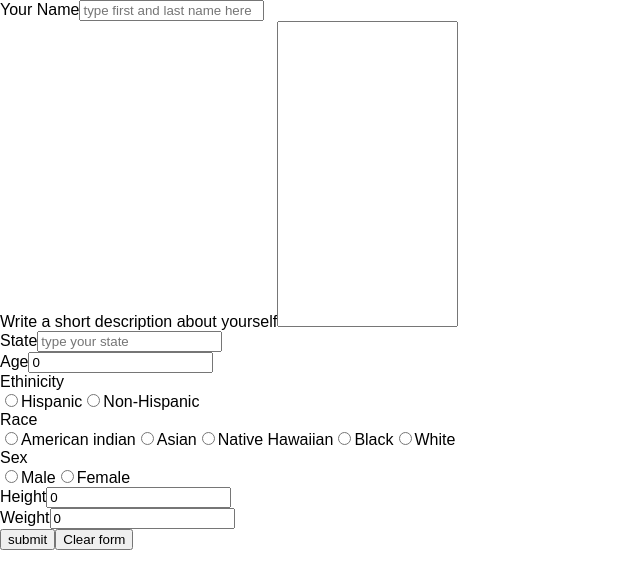
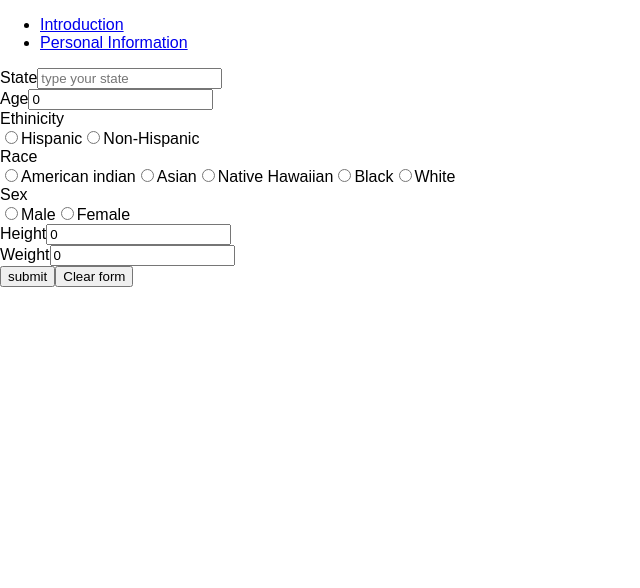
Before and after one commit to sharabeshj/mern_stack, a React (Create React App) app in the folder client/: page /next in a window 1280 px wide. Shown: the top 588 px of the page, without its empty margins (0-640 px from the left). Built offline with nearby package versions, Linux system fonts and the light colour scheme; no server answers.

Commit message:
working form submission

```diff
--- a/client/src/App.js
+++ b/client/src/App.js
@@ -1,5 +1,6 @@
 import React, { Component } from 'react';
 import FormContainer from './containers/FormContainer';
+import Header from './containers/Header';
 
 class App extends Component {
   state = {
@@ -23,7 +24,10 @@ class App extends Component {
 
   render() {
     return (
-      <FormContainer/>
+      <div>
+        <Header/>
+        <FormContainer/>
+      </div>
     );
   }
 }
--- a/client/src/containers/FormContainer.js
+++ b/client/src/containers/FormContainer.js
@@ -1,7 +1,8 @@
 import React,{ Component } from 'react';
-import CheckboxOrRadioGroup from '../components/CheckboxOrRadioGroup.js';
-import SingleInput from '../components/SingleInput.js';
-import TextArea from '../components/TextArea.js';
+import SubForm1 from './SubForm1'
+import SubForm2 from './SubForm2'
+import { Switch, Route } from 'react-router-dom'
+
 // import Select from '../components/Select';
 
 
@@ -76,10 +77,12 @@ export default class FormContainer extends Component {
 		const newSelection = e.target.value;
 		let newSelectionArray;
 
-		if(this.state.ethinicity.indexOf(newSelection) > -1) {
+		if(this.state.selectedEthinicity.indexOf(newSelection) > -1) {
 			newSelectionArray = this.state.selectedEthinicity.filter(s => s !== newSelection)
+			//console.log("hii");
 		}else {
 			newSelectionArray = [...this.state.selectedEthinicity,newSelection];
+			//console.log("hello");
 		}
 		this.setState({selectedEthinicity : newSelectionArray});
 	}
@@ -87,7 +90,7 @@ export default class FormContainer extends Component {
 		const newSelection = e.target.value;
 		let newSelectionArray;
 
-		if(this.state.race.indexOf(newSelection) > -1) {
+		if(this.state.selectedRace.indexOf(newSelection) > -1) {
 			newSelectionArray = this.state.selectedRace.filter(s => s !== newSelection)
 		}else {
 			newSelectionArray = [...this.state.selectedRace,newSelection];
@@ -98,7 +101,7 @@ export default class FormContainer extends Component {
 		const newSelection = e.target.value;
 		let newSelectionArray;
 
-		if(this.state.sex.indexOf(newSelection) > -1) {
+		if(this.state.selectedSex.indexOf(newSelection) > -1) {
 			newSelectionArray = this.state.selectedSex.filter(s => s !== newSelection)
 		}else {
 			newSelectionArray = [...this.state.selectedSex,newSelection];
@@ -123,71 +126,15 @@ export default class FormContainer extends Component {
 	render(){
 		return(
 			<form onSubmit = { this.handleFormSubmit }>
-				<SingleInput
-				inputType = {'text'}
-				title = {'Your Name'}
-				name = {'name'}
-				controlFunc = {this.handleFullNameChange}
-				content = {this.state.name}
-				placeholder = {'type first and last name here'}/>
-				<TextArea
-				title = {'Write a short description about yourself'}
-				rows = {20}
-				resize = {false}
-				content = {this.state.about}
-				name = {'about'}
-				controlFunc = {this.handleAboutChange}/>
-				<SingleInput
-				inputType = {'text'}
-				title = {'State'}
-				name = {'name'}
-				controlFunc = {this.handleStateChange}
-				content = {this.state.state}
-				placeholder = {'type your state'}/>
-				<SingleInput
-				inputType = {'number'}
-				title = {'Age'}
-				name = {'age'}
-				controlFunc = {this.handleAgeChange}
-				content = {this.state.age}
-				placeholder = {'type your age'}/>
-				<CheckboxOrRadioGroup
-				title = {'Ethinicity'}
-				setName = {'ethinicity'}
-				type = {'radio'}
-				controlFunc = {this.handleEthinicitySelection}
-				options = {this.state.ethinicity}
-				selectedOptions = {this.state.selectedEthinicity}/>
-				<CheckboxOrRadioGroup
-				title = {'Race'}
-				setName = {'race'}
-				type = {'radio'}
-				controlFunc = {this.handleRaceSelection}
-				options = {this.state.race}
-				selectedOptions = {this.state.selectedRace}/>
-				<CheckboxOrRadioGroup
-				title = {'Sex'}
-				setName = {'sex'}
-				type = {'radio'}
-				controlFunc ={this.handleSexSelection}
-				options = {this.state.sex}
-				selectedOptions = {this.state.selectedSex}/>
-				<SingleInput
-				inputType = {'number'}
-				title = {'Height'}
-				name = {'height'}
-				controlFunc = {this.handleHeightChange}
-				content = {this.state.height}
-				placeholder = {'type your height'}/>
-				<SingleInput
-				inputType = {'number'}
-				title = {'Weight'}
-				name = {'weight'}
-				controlFunc = {this.handleWeightChange}
-				content = {this.state.weight}
-				placeholder = {'type your weight'}/>
-				<input type = "submit" value = "submit" />
-				<button onClick = {this.handleClearForm} >Clear form</button>
+				<Switch>
+					<Route exact path = '/' component = {() => (<SubForm1 name = {this.state.name} controlFunc1 = {this.handleFullNameChange} controlFunc2 = {this.handleAboutChange} about = {this.state.about}/>)}/>
+					<Route path = '/next' component = {() => (<SubForm2 controlFunc1 = {this.handleStateChange} state = {this.state.state} controlFunc2 = {this.handleAgeChange} age = {this.state.age} controlFunc3 = {this.handleEthinicitySelection} ethinicity = {this.state.ethinicity} selectedEthinicity = {this.state.selectedEthinicity}
+						controlFunc4 = {this.handleRaceSelection} race = {this.state.race} selectedRace = {this.state.selectedRace}
+						controlFunc5 = {this.handleSexSelection} sex = {this.state.sex} selectedSex = {this.state.selectedSex}
+						controlFunc6 = {this.handleHeightChange} height = {this.state.height} controlFunc7 = {this.state.handleWeightChange} weight = {this.state.weight}
+						controlFunc8 = {this.handleClearForm}/>)}/>
+				</Switch>
+
 			</form>
 			);
 	}
--- /dev/null
+++ b/client/src/containers/Header.js
@@ -0,0 +1,22 @@
+import React,{ Component } from 'react'
+import { Link } from 'react-router-dom'
+
+export default class Header extends Component {
+	constructor(props){
+		super(props);
+	}
+	render(){
+		return (
+			<div>
+				<header>
+					<nav>
+						<ul>
+							<li><Link to = '/'>Introduction</Link></li>
+							<li><Link to = '/next'>Personal Information</Link></li>
+						</ul>
+					</nav>
+				</header>
+			</div>
+			)
+	}
+}
--- /dev/null
+++ b/client/src/containers/SubForm1.js
@@ -0,0 +1,29 @@
+import React,{ Component } from 'react'
+import SingleInput from '../components/SingleInput.js';
+import TextArea from '../components/TextArea.js';
+
+export default class SubForm1 extends Component {
+	constructor(props){
+		super(props);
+	}
+	render() {
+		return (
+				<div>
+				<SingleInput
+				inputType = {'text'}
+				title = {'Your Name'}
+				name = {'name'}
+				controlFunc = {this.props.controlFunc1}
+				content = {this.props.name}
+				placeholder = {'type first and last name here'}/>
+				 <TextArea
+				title = {'Write a short description about yourself'}
+				rows = {20}
+				resize = {false}
+				content = {this.props.about}
+				name = {'about'}
+				controlFunc = {this.props.controlFunc2}/>
+				</div>
+			)
+	}
+}
--- /dev/null
+++ b/client/src/containers/SubForm2.js
@@ -0,0 +1,67 @@
+import React,{Component} from 'react'
+import CheckboxOrRadioGroup from '../components/CheckboxOrRadioGroup.js';
+import SingleInput from '../components/SingleInput.js';
+import TextArea from '../components/TextArea.js';
+
+export default class SubForm2 extends Component {
+	constructor(props){
+		super(props);
+	}
+	render() {
+		return (
+				<div>
+				<SingleInput
+				inputType = {'text'}
+				title = {'State'}
+				name = {'name'}
+				controlFunc = {this.props.controlFunc1}
+				content = {this.props.state}
+				placeholder = {'type your state'}/>
+				<SingleInput
+				inputType = {'number'}
+				title = {'Age'}
+				name = {'age'}
+				controlFunc = {this.props.controlFunc2}
+				content = {this.props.age}
+				placeholder = {'type your age'}/>
+				<CheckboxOrRadioGroup
+				title = {'Ethinicity'}
+				setName = {'ethinicity'}
+				type = {'radio'}
+				controlFunc = {this.props.controlFunc3}
+				options = {this.props.ethinicity}
+				selectedOptions = {this.props.selectedEthinicity}/>
+				<CheckboxOrRadioGroup
+				title = {'Race'}
+				setName = {'race'}
+				type = {'radio'}
+				controlFunc = {this.props.controlFunc4}
+				options = {this.props.race}
+				selectedOptions = {this.props.selectedRace}/>
+				<CheckboxOrRadioGroup
+				title = {'Sex'}
+				setName = {'sex'}
+				type = {'radio'}
+				controlFunc ={this.props.controlFunc5}
+				options = {this.props.sex}
+				selectedOptions = {this.props.selectedSex}/>
+				<SingleInput
+				inputType = {'number'}
+				title = {'Height'}
+				name = {'height'}
+				controlFunc = {this.props.controlFunc6}
+				content = {this.props.height}
+				placeholder = {'type your height'}/>
+				<SingleInput
+				inputType = {'number'}
+				title = {'Weight'}
+				name = {'weight'}
+				controlFunc = {this.props.controlFunc7}
+				content = {this.props.weight}
+				placeholder = {'type your weight'}/>
+				<input type = "submit" value = "submit" />
+				<button onClick = {this.props.controlFunc8} >Clear form</button>
+				</div>
+			)
+	}
+}
--- a/client/src/index.js
+++ b/client/src/index.js
@@ -3,6 +3,7 @@ import ReactDOM from 'react-dom';
 import './index.css';
 import App from './App';
 import registerServiceWorker from './registerServiceWorker';
+import { BrowserRouter } from 'react-router-dom'
 
-ReactDOM.render(<App />, document.getElementById('root'));
+ReactDOM.render(<BrowserRouter><App /></BrowserRouter>, document.getElementById('root'));
 registerServiceWorker();
--- a/package.json
+++ b/package.json
@@ -15,7 +15,8 @@
     "mongoose": "^5.0.13",
     "multer": "^1.3.0",
     "multer-gridfs-storage": "^3.0.1",
-    "prop-types": "^15.6.1"
+    "prop-types": "^15.6.1",
+    "react-router-dom": "^4.2.2"
   },
   "devDependencies": {
     "concurrently": "^3.5.0"
```
Also changed, not shown: 2 other files (tests, documents, lock files or other folders).
